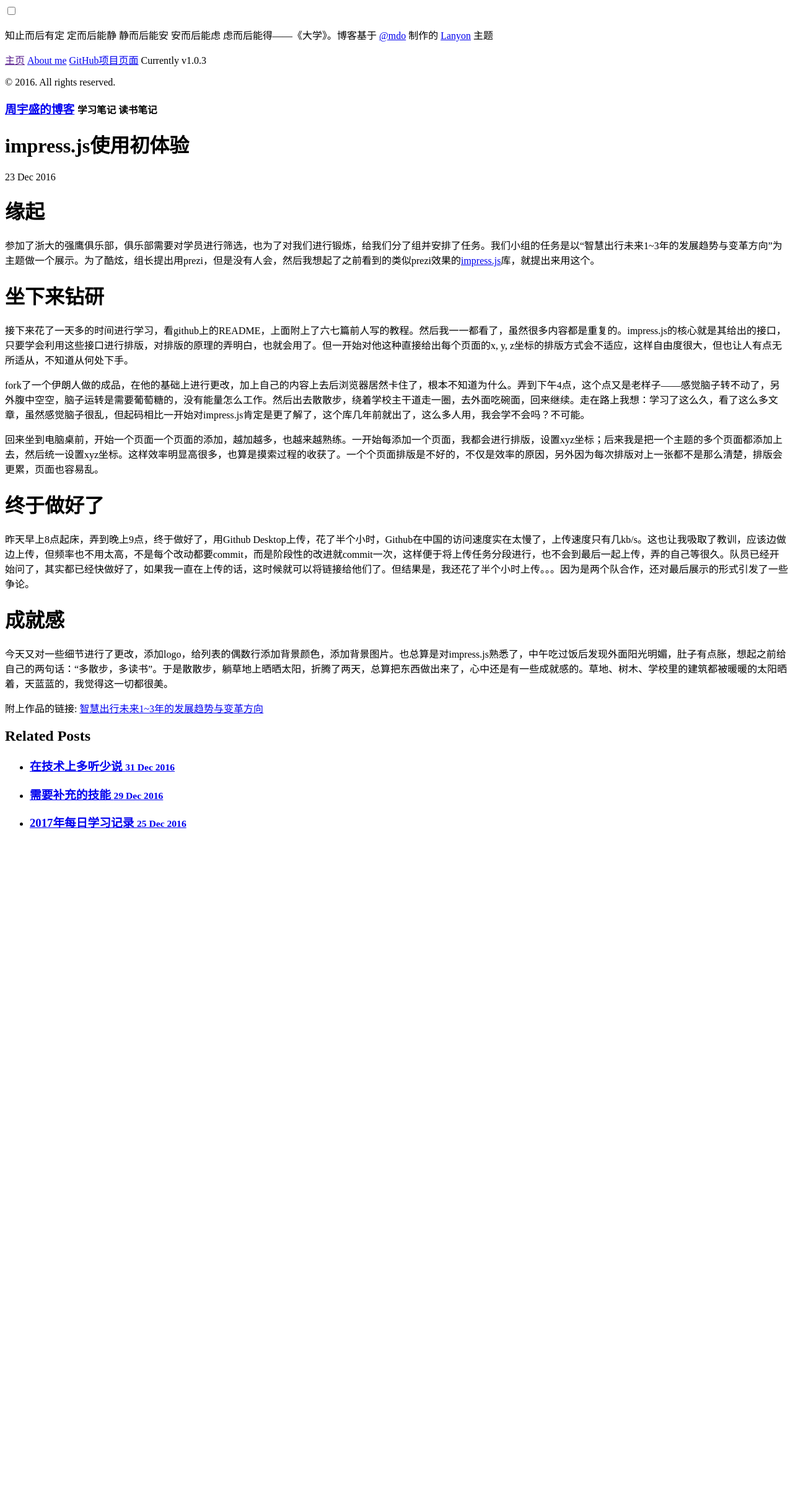
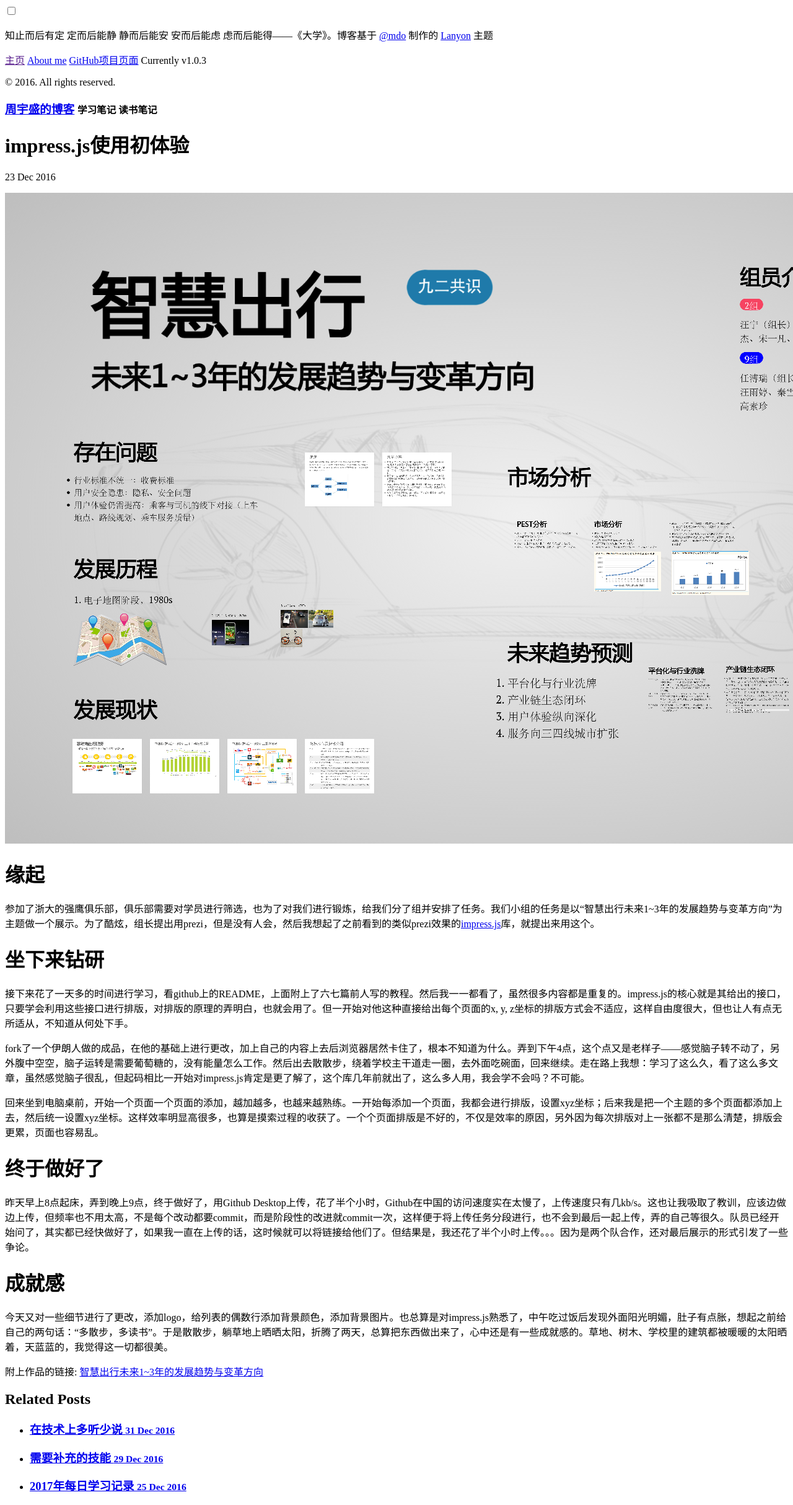
Before and after one commit to jasonzhouu/old-github-pages, a Jekyll site: the page built from _posts/2016-12-23-first-time-using-impress.js.md, in a window 1280 px wide. Shown: the whole page at 62% size. Built offline with Jekyll 4.4.1, drawn with Linux system fonts in a browser that asks for light colours; comment, search, counter and statistics services are not loaded; before the commit the page ends 1358 px from its top, so only the background shows below that.

Commit message:
添加图片

```diff
--- a/_posts/2016-12-23-first-time-using-impress.js.md
+++ b/_posts/2016-12-23-first-time-using-impress.js.md
@@ -2,6 +2,8 @@
 layout: post
 title: "impress.js使用初体验"
 ---
+
+![]({{ site.ur }}/images/screenshot_of_impressjs.png)
 
 # 缘起
 参加了浙大的强鹰俱乐部，俱乐部需要对学员进行筛选，也为了对我们进行锻炼，给我们分了组并安排了任务。我们小组的任务是以“智慧出行未来1~3年的发展趋势与变革方向”为主题做一个展示。为了酷炫，组长提出用prezi，但是没有人会，然后我想起了之前看到的类似prezi效果的[impress.js](https://github.com/impress/impress.js)库，就提出来用这个。
```
Also changed, not shown: images/screenshot_of_impressjs.png (added).
